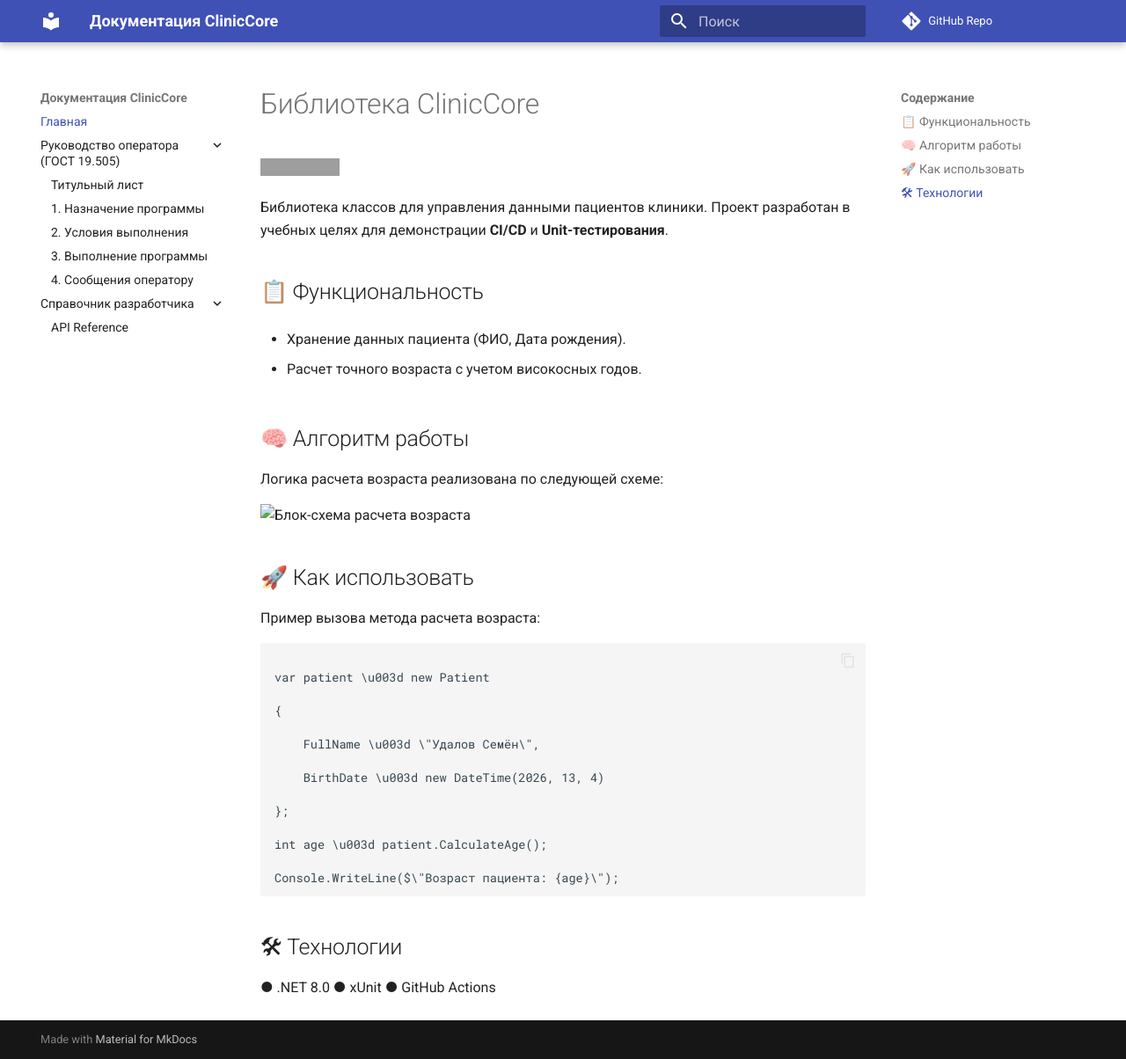
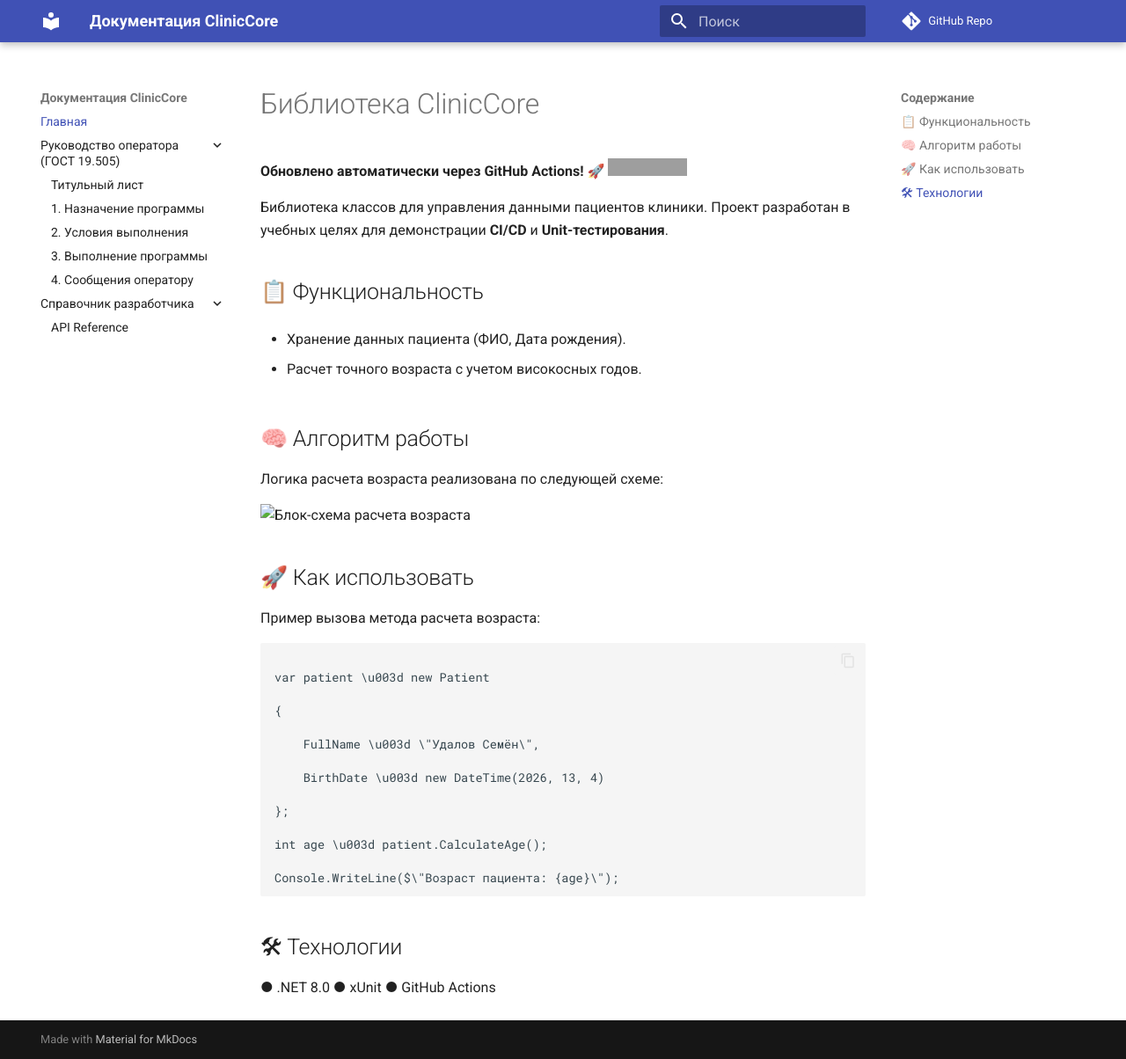
Before and after one commit to lilysh37/lilysh37, an MkDocs documentation site: the page built from docs/index.md, in a window 1280 px wide and 1204 px high. Shown: the whole window at 88% size. Built offline with MkDocs 1.6.1 and Material for MkDocs 9.7.7, drawn with Linux system fonts in a browser that asks for light colours; comment, search, counter and statistics services are not loaded; grey boxes are pictures that could not be loaded.

Commit message:
Publish Docs to GitHub Pages.

```diff
--- a/docs/index.md
+++ b/docs/index.md
@@ -1,5 +1,5 @@
 # Библиотека ClinicCore
-
+**Обновлено автоматически через GitHub Actions! 🚀**
 ![Build Status](https://img.shields.io/badge/build-passing-brightgreen)
 
 Библиотека классов для управления данными пациентов клиники. Проект разработан в учебных целях для демонстрации **CI/CD** и **Unit-тестирования**.
```
Also changed, not shown: 1 other file.
